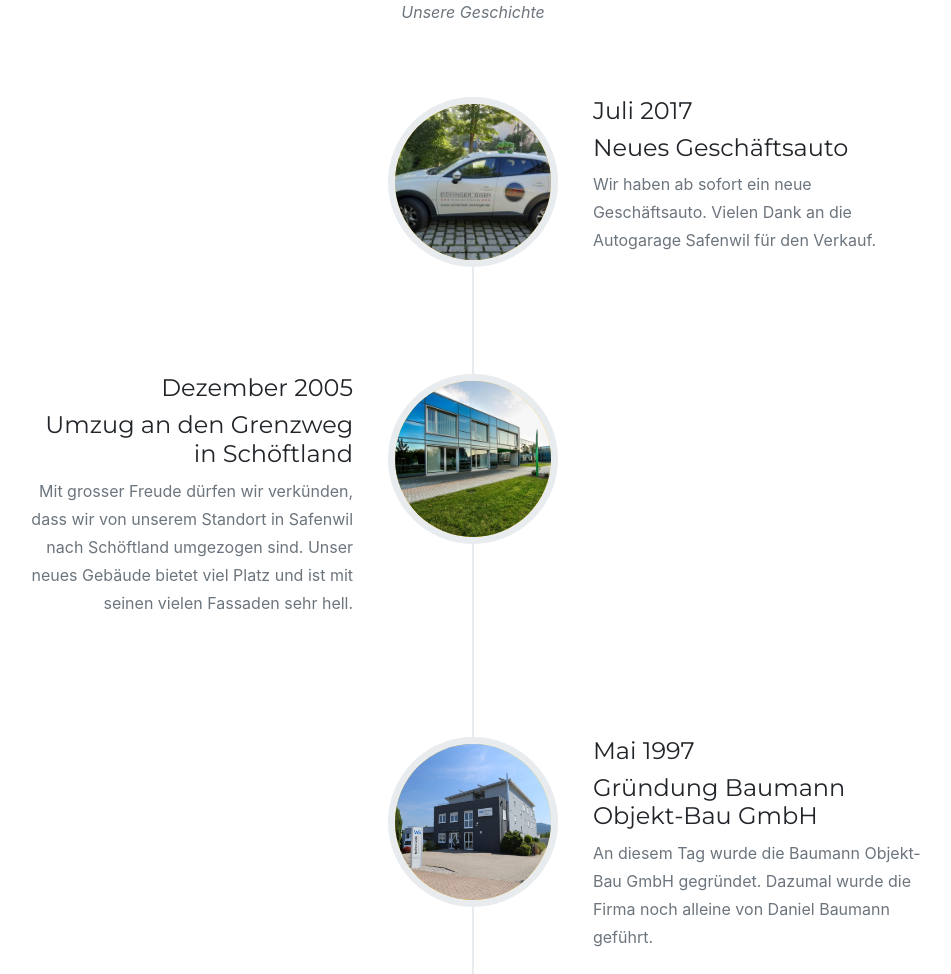
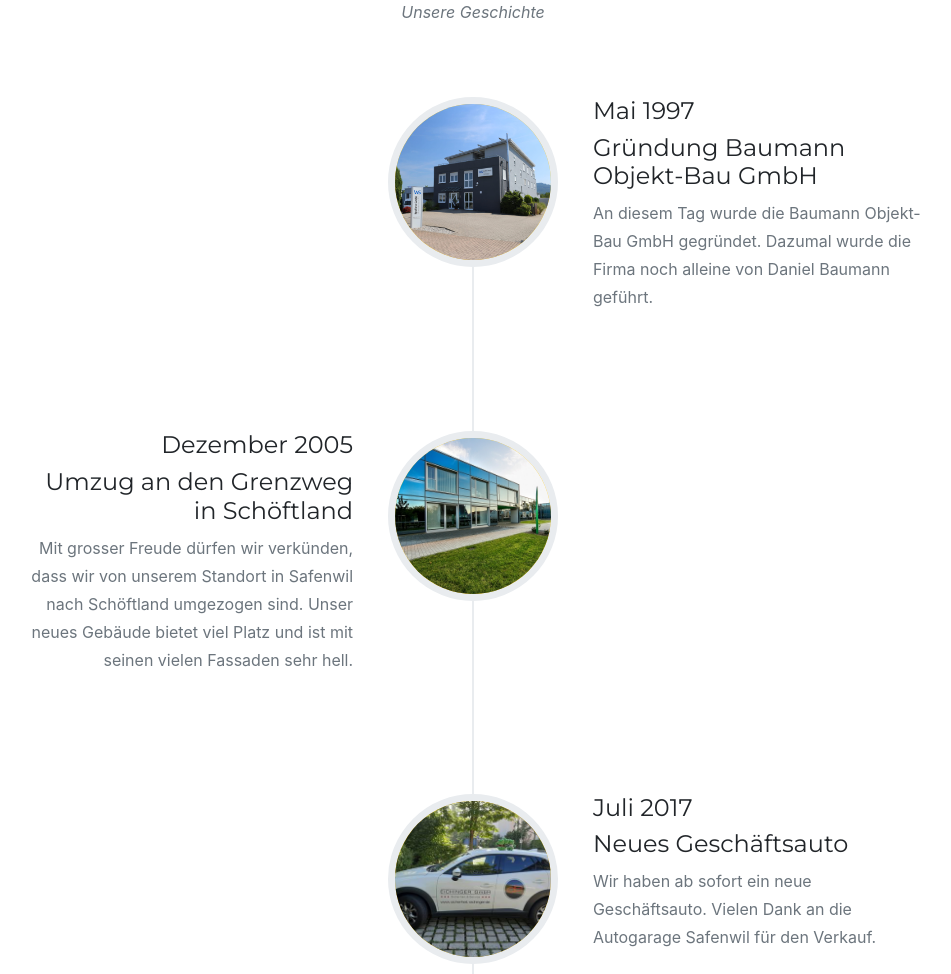
Before and after one commit to FabianHenzmann/WS3C, a website with bundled scripts: page index.html in a window 1280 px wide. Shown: the part 2700-3674 px from the top of the page, without its empty margins (167-1118 px from the left). Built offline with nearby package versions, Linux system fonts and the light colour scheme; a web font is replaced by a local one.

Commit message:
Rehienfolge Geschichte Angepasst Rechtschreibekorrektur.

```diff
--- a/css/style.css
+++ b/css/style.css
@@ -54,6 +54,7 @@
     padding-left: 10%;
 }
 
+
 a{
     color:#90643a;
 }
--- a/index.html
+++ b/index.html
@@ -219,18 +219,17 @@
       <div class="row">
         <div class="col-lg-12">
           <ul class="timeline">
-
             <li class="timeline-inverted">
               <div class="timeline-image">
-                  <img class="rounded-circle img-fluid" src="img/about/geschaeftsauto.jpg" alt="company_car">
+                <img class="rounded-circle img-fluid" src="img/about/firmengebäude.jpg" alt="company_building">
               </div>
               <div class="timeline-panel">
                 <div class="timeline-heading">
-                      <h4>Juli 2017</h4>
-                      <h4 class="subheading">Neues Geschäftsauto</h4>
+                  <h4>Mai 1997</h4>
+                  <h4 class="subheading">Gründung Baumann Objekt-Bau GmbH</h4>
                 </div>
                 <div class="timeline-body">
-                      <p class="text-muted">Wir haben ab sofort ein neue Geschäftsauto. Vielen Dank an die Autogarage Safenwil für den Verkauf.</p>
+                  <p class="text-muted">An diesem Tag wurde die Baumann Objekt-Bau GmbH gegründet. Dazumal wurde die Firma noch alleine von Daniel Baumann geführt.</p>
                 </div>
               </div>
             </li>
@@ -248,20 +247,23 @@
                 </div>
               </div>
             </li>
+
             <li class="timeline-inverted">
               <div class="timeline-image">
-                  <img class="rounded-circle img-fluid" src="img/about/firmengebäude.jpg" alt="company_building">
+                  <img class="rounded-circle img-fluid" src="img/about/geschaeftsauto.jpg" alt="company_car">
               </div>
               <div class="timeline-panel">
                   <div class="timeline-heading">
-                      <h4>Mai 1997</h4>
-                      <h4 class="subheading">Gründung Baumann Objekt-Bau GmbH</h4>
+                      <h4>Juli 2017</h4>
+                      <h4 class="subheading">Neues Geschäftsauto</h4>
                   </div>
                   <div class="timeline-body">
-                      <p class="text-muted">An diesem Tag wurde die Baumann Objekt-Bau GmbH gegründet. Dazumal wurde die Firma noch alleine von Daniel Baumann geführt.</p>
+                      <p class="text-muted">Wir haben ab sofort ein neue Geschäftsauto. Vielen Dank an die Autogarage Safenwil für den Verkauf.</p>
                   </div>
               </div>
             </li>
+
+
             <li>
               <div class="timeline-image">
                 <h4>Unsere
@@ -290,7 +292,7 @@
             <img class="mx-auto rounded-circle" src="img/team/geschaeftsfuehrer.jpg" alt="CEO">
             <h4>Daniel Baumann</h4>
             <p class="text-muted description">Inhaber und Geschäftsführer<br>
-            Neben seiner Leidenschaft dem Schreinern ist er auch Aktiv in der Feuerwehr</p>
+            Neben seiner Leidenschaft dem Schreinern ist er auch aktiv in der Feuerwehr</p>
             <ul class="list-inline social-buttons">
               <li class="list-inline-item">
                 <a href="mailto:daniel.baumann@schriner.ch">
@@ -338,35 +340,6 @@
       </div>
     </div>
   </section>
-
-  <!-- Clients -->
-  <!--
-  <section class="py-5">
-    <div class="container">
-      <div class="row">
-        <div class="col-md-3 col-sm-6">
-          <a href="#">
-            <img class="img-fluid d-block mx-auto" src="img/logos/envato.jpg" alt="company1">
-          </a>
-        </div>
-        <div class="col-md-3 col-sm-6">
-          <a href="#">
-            <img class="img-fluid d-block mx-auto" src="img/logos/designmodo.jpg" alt="company2">
-          </a>
-        </div>
-        <div class="col-md-3 col-sm-6">
-          <a href="#">
-            <img class="img-fluid d-block mx-auto" src="img/logos/themeforest.jpg" alt="company3">
-          </a>
-        </div>
-        <div class="col-md-3 col-sm-6">
-          <a href="#">
-            <img class="img-fluid d-block mx-auto" src="img/logos/creative-market.jpg" alt="company4">
-          </a>
-        </div>
-      </div>
-    </div>
-  </section>-->
 
   <!-- Contact -->
   <section class="page-section" id="contact">
```
Lines whose indentation alone changed are shown as unchanged.
